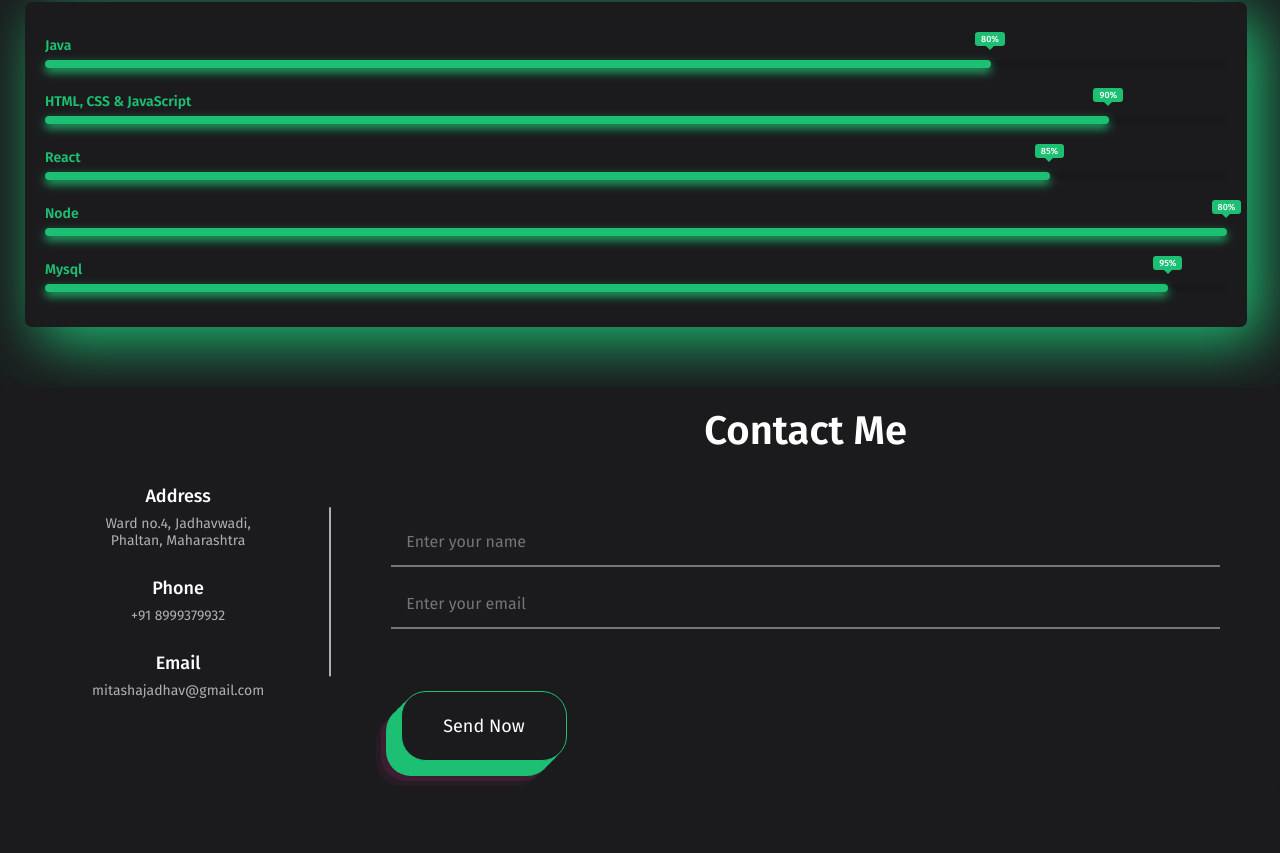
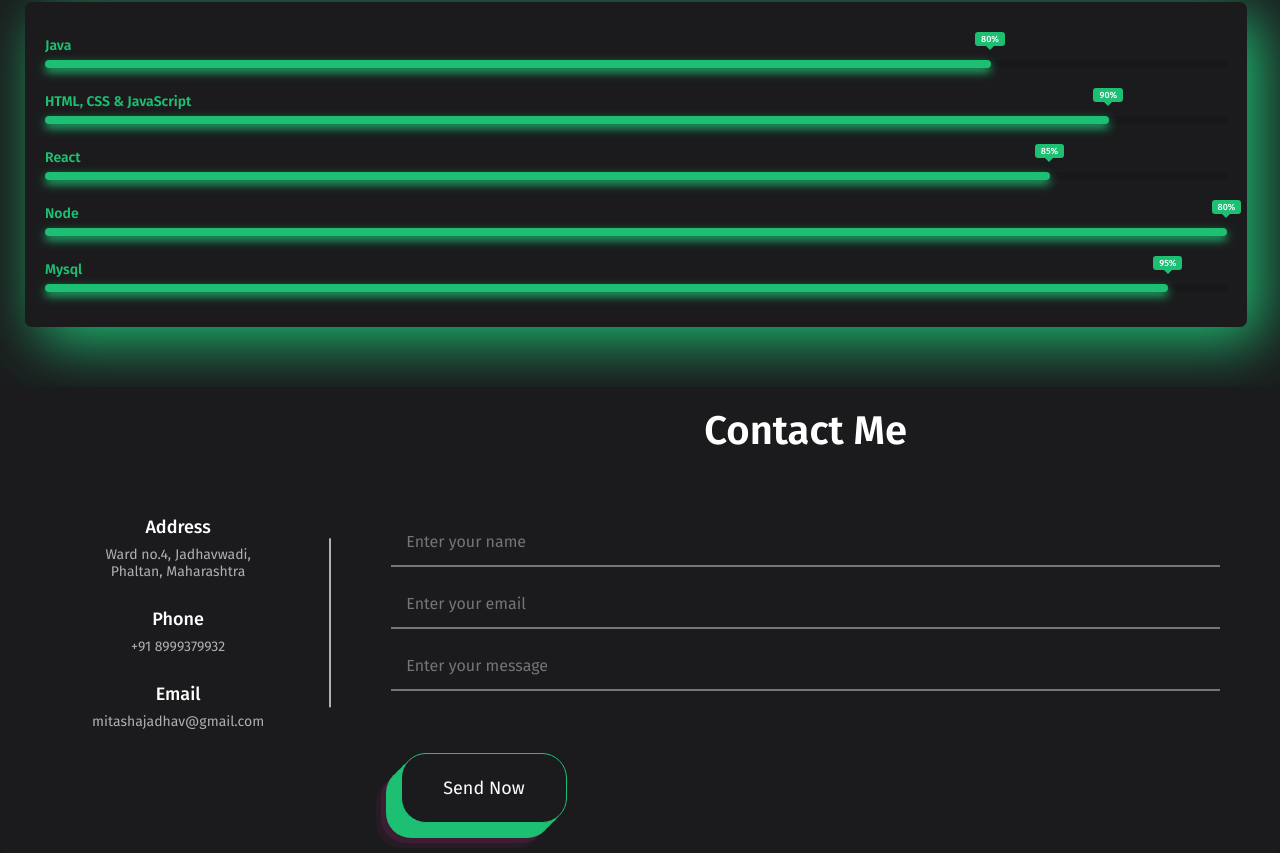
Before and after one commit to MitashaJ/Portfolio, a plain HTML site: page index.html in a window 1280 px wide. Shown: the part 976-1829 px from the top of the page. Before the commit the page ends 1767 px from the top, so only its background shows below. Drawn offline with nearby package versions, Linux system fonts and the light colour scheme.

Commit message:
Update index.html

```diff
--- a/index.html
+++ b/index.html
@@ -111,14 +111,19 @@
         </div>
         <div class="right-side">
           <div class="topic-text">Contact Me</div>
-        <form action="#">
+
+
+
+          <form action="mail.php" method="post">
+            <div class="input-box">
+              <input type="text" name="name" placeholder="Enter your name">
+            </div>
           <div class="input-box">
-            <input type="text" placeholder="Enter your name">
+            <input type="email" name="email" placeholder="Enter your email">
           </div>
           <div class="input-box">
-            <input type="text" placeholder="Enter your email">
+            <input type="textarea" name="message" placeholder="Enter your message">
           </div>
-          <!-- </div> -->
           <div class="button">
             <input type="button" value="Send Now" >
           </div>
```
